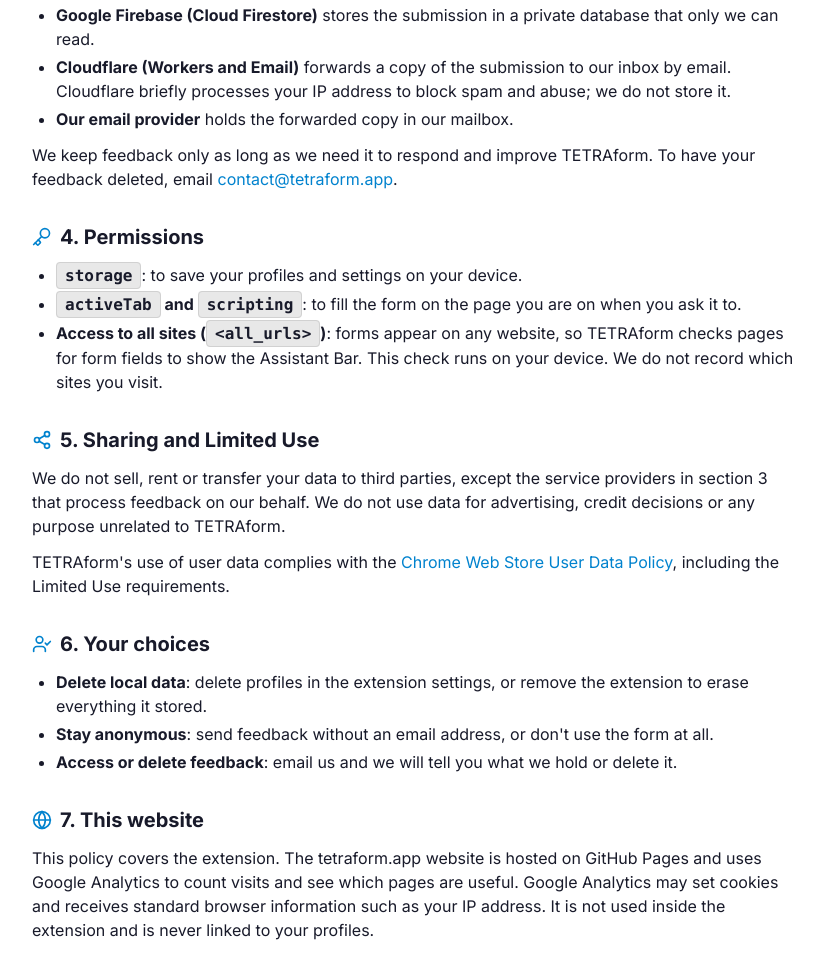
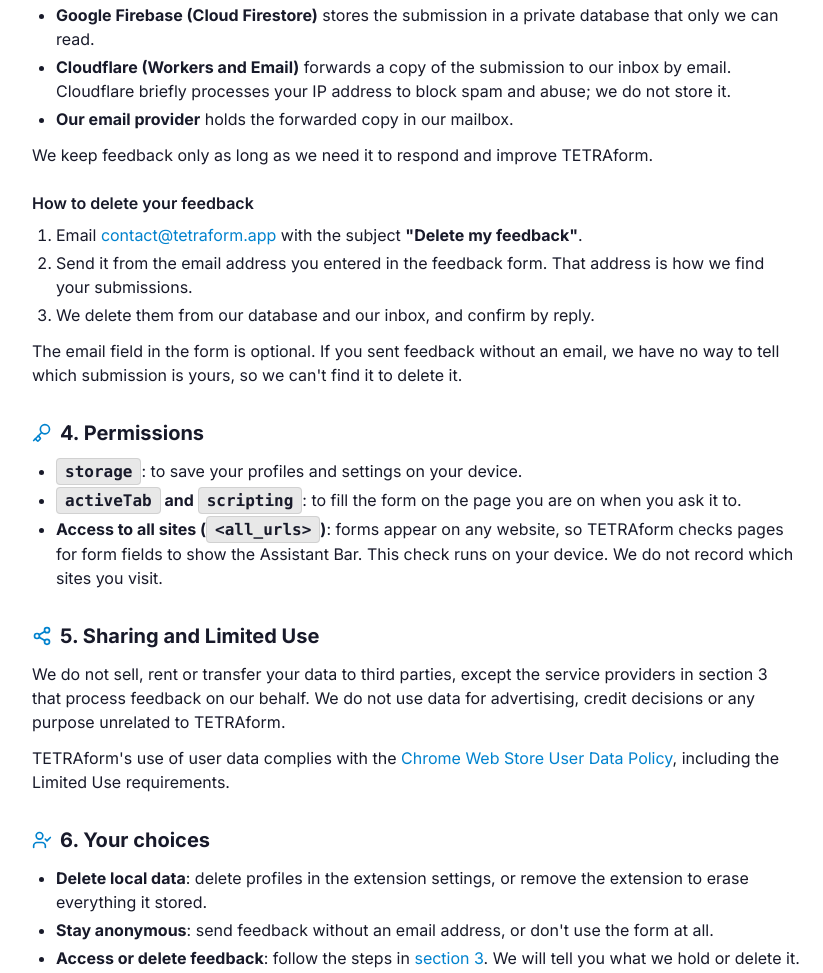
Before and after one commit to vibetect/TETRAform_landing, a plain HTML site: page privacy.html in a window 1280 px wide. Shown: the part 1527-2500 px from the top of the page, without its empty margins (224-1047 px from the left). Drawn offline with nearby package versions, Linux system fonts and the light colour scheme.

Commit message:
Privacy: add feedback deletion procedure
Co-Authored-By: Claude Opus 5.5 <noreply@anthropic.com>

```diff
--- a/privacy.html
+++ b/privacy.html
@@ -120,7 +120,7 @@
       </ul>
 
       <!-- Section 3 -->
-      <h2 class="text-xl font-bold mt-8 mb-3 flex items-center gap-2">
+      <h2 id="feedback" class="text-xl font-bold mt-8 mb-3 flex items-center gap-2 scroll-mt-32">
         <i data-lucide="message-square" class="w-5 h-5 text-primary"></i>
         3. The optional feedback form
       </h2>
@@ -146,7 +146,15 @@
         <li><strong>Cloudflare (Workers and Email)</strong> forwards a copy of the submission to our inbox by email. Cloudflare briefly processes your IP address to block spam and abuse; we do not store it.</li>
         <li><strong>Our email provider</strong> holds the forwarded copy in our mailbox.</li>
       </ul>
-      <p class="mt-3">We keep feedback only as long as we need it to respond and improve TETRAform. To have your feedback deleted, email <a href="mailto:contact@tetraform.app" class="text-primary hover:underline">contact@tetraform.app</a>.</p>
+      <p class="mt-3">We keep feedback only as long as we need it to respond and improve TETRAform.</p>
+
+      <h3 class="text-base font-semibold mt-6 mb-2">How to delete your feedback</h3>
+      <ol class="list-decimal pl-6 mt-2 space-y-1">
+        <li>Email <a href="mailto:contact@tetraform.app?subject=Delete%20my%20feedback" class="text-primary hover:underline">contact@tetraform.app</a> with the subject <strong>"Delete my feedback"</strong>.</li>
+        <li>Send it from the email address you entered in the feedback form. That address is how we find your submissions.</li>
+        <li>We delete them from our database and our inbox, and confirm by reply.</li>
+      </ol>
+      <p class="mt-3">The email field in the form is optional. If you sent feedback without an email, we have no way to tell which submission is yours, so we can't find it to delete it.</p>
 
       <!-- Section 4 -->
       <h2 class="text-xl font-bold mt-8 mb-3 flex items-center gap-2">
@@ -175,7 +183,7 @@
       <ul class="list-disc pl-6 mt-2 space-y-1">
         <li><strong>Delete local data</strong>: delete profiles in the extension settings, or remove the extension to erase everything it stored.</li>
         <li><strong>Stay anonymous</strong>: send feedback without an email address, or don't use the form at all.</li>
-        <li><strong>Access or delete feedback</strong>: email us and we will tell you what we hold or delete it.</li>
+        <li><strong>Access or delete feedback</strong>: follow the steps in <a href="#feedback" class="text-primary hover:underline">section 3</a>. We will tell you what we hold or delete it.</li>
       </ul>
 
       <!-- Section 7 -->
```
Also changed, not shown: 1 other file.
